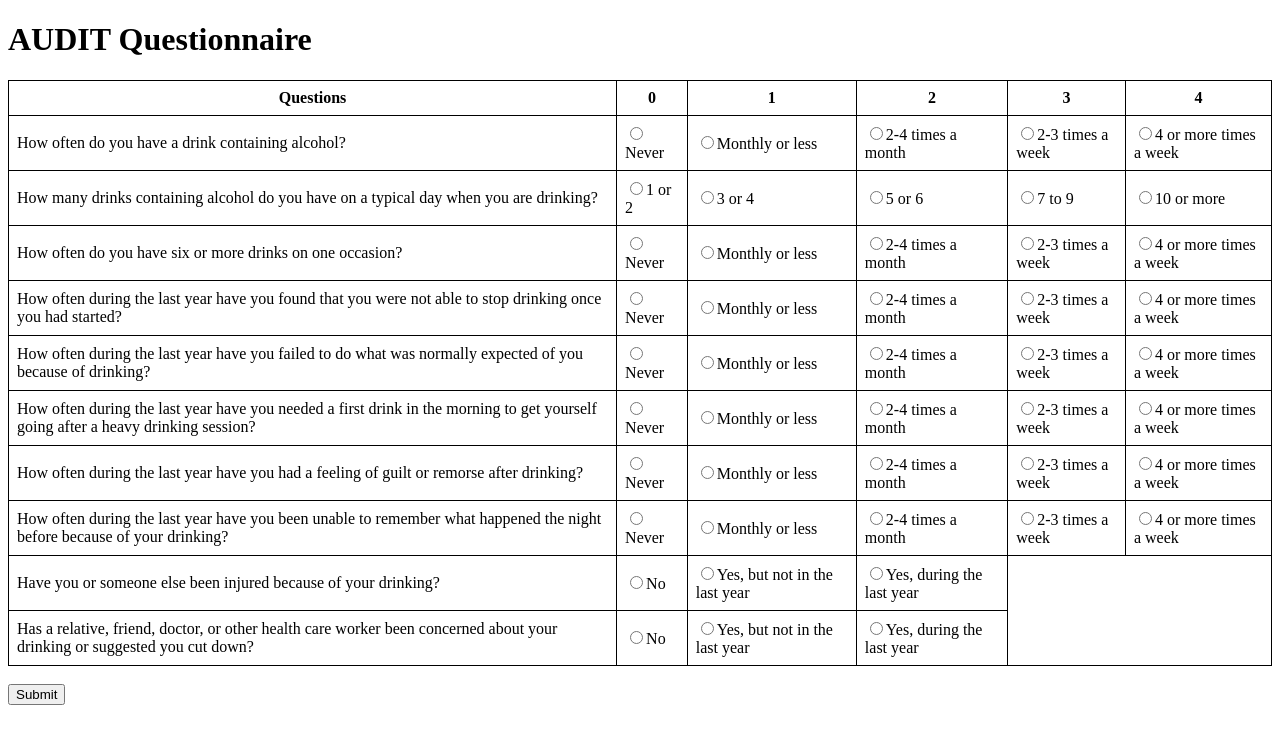
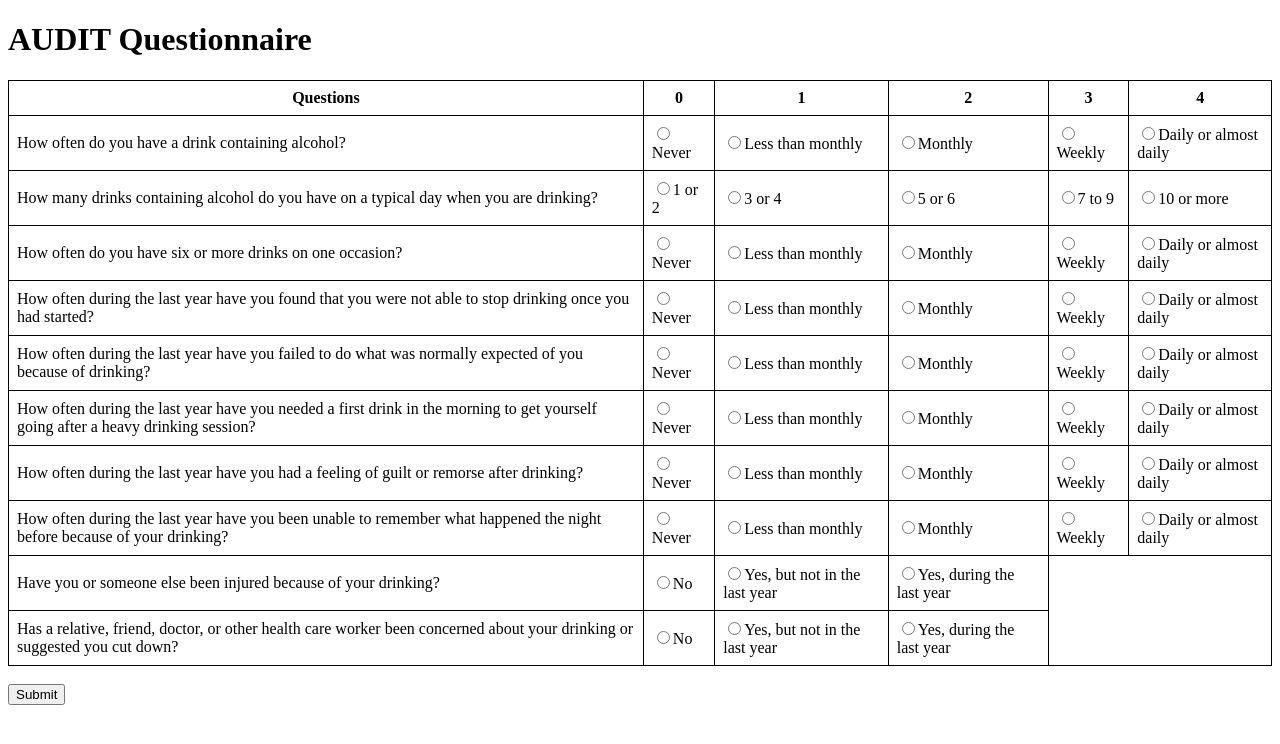
Before and after one commit to bebekim/replit-ao, a Flask app: page /audit in a window 1280 px wide. Shown: the top 744 px of the page. Run offline with Flask 3, Linux system fonts and the light colour scheme.

Commit message:
Fixed a line on audit.html

```diff
--- a/main.py
+++ b/main.py
@@ -4,7 +4,6 @@ import os
 
 app = Flask(__name__)
 app.secret_key = 'your_secret_key'  # Necessary for using sessions
-UPSTAGE_API_KEY = os.environ['UPSTAGE_API_KEY']
 
 os.makedirs('data/client', exist_ok=True)
 
@@ -76,6 +75,24 @@ def store():
         return f"<h1>Thank you, {name}. Your issue ({issue}) has been noted.</h1>"
 
 
+@app.route('/audit', methods=['GET', 'POST'])
+def audit():
+    if request.method == 'POST':
+        answers = request.form.to_dict()
+        pairs = [(audit_questions[int(k[1:])], v) for k, v in answers.items()]
+        response_data = {
+            'name': session.get('name'),
+            'issue': session.get('issue'),
+            'responses': pairs
+        }
+        save_responses('audit_responses.json', response_data)
+        return f"<h1>Thank you for completing the AUDIT questionnaire. Your responses have been noted.</h1>"
+    return render_template('audit.html',
+                           questions=audit_questions,
+                           enumerate=enumerate)
+
+
+
 @app.route('/dudit', methods=['GET', 'POST'])
 def dudit():
     if request.method == 'POST':
@@ -93,22 +110,7 @@ def dudit():
                            enumerate=enumerate)
 
 
-@app.route('/audit', methods=['GET', 'POST'])
-def audit():
-    if request.method == 'POST':
-        answers = request.form.to_dict()
-        pairs = [(audit_questions[int(k[1:])], v) for k, v in answers.items()]
-        response_data = {
-            'name': session.get('name'),
-            'issue': session.get('issue'),
-            'responses': pairs
-        }
-        save_responses('audit_responses.json', response_data)
-        return f"<h1>Thank you for completing the AUDIT questionnaire. Your responses have been noted.</h1>"
-    return render_template('audit.html',
-                           questions=audit_questions,
-                           enumerate=enumerate)
-
 
 if __name__ == '__main__':
-    app.run(debug=True)
+    # app.run(debug=True)
+    app.run(host='0.0.0.0', port=5001, debug=True)
--- a/templates/audit.html
+++ b/templates/audit.html
@@ -39,10 +39,10 @@
                         <td><input type="radio" name="q{{ idx }}" value="Yes, during the last year" required>Yes, during the last year</td>
                     {% else %}
                         <td><input type="radio" name="q{{ idx }}" value="Never" required>Never</td>
-                        <td><input type="radio" name="q{{ idx }}" value="Monthly or less" required>Monthly or less</td>
-                        <td><input type="radio" name="q{{ idx }}" value="2-4 times a month" required>2-4 times a month</td>
-                        <td><input type="radio" name="q{{ idx }}" value="2-3 times a week" required>2-3 times a week</td>
-                        <td><input type="radio" name="q{{ idx }}" value="4 or more times a week" required>4 or more times a week</td>
+                        <td><input type="radio" name="q{{ idx }}" value="Less than monthly" required>Less than monthly</td>
+                        <td><input type="radio" name="q{{ idx }}" value="Monthly" required>Monthly</td>
+                        <td><input type="radio" name="q{{ idx }}" value="Weekly" required>Weekly</td>
+                        <td><input type="radio" name="q{{ idx }}" value="Daily or almost daily" required>Daily or almost daily</td>
                     {% endif %}
                 </tr>
             {% endfor %}
```
Also changed, not shown: 3 other files.
